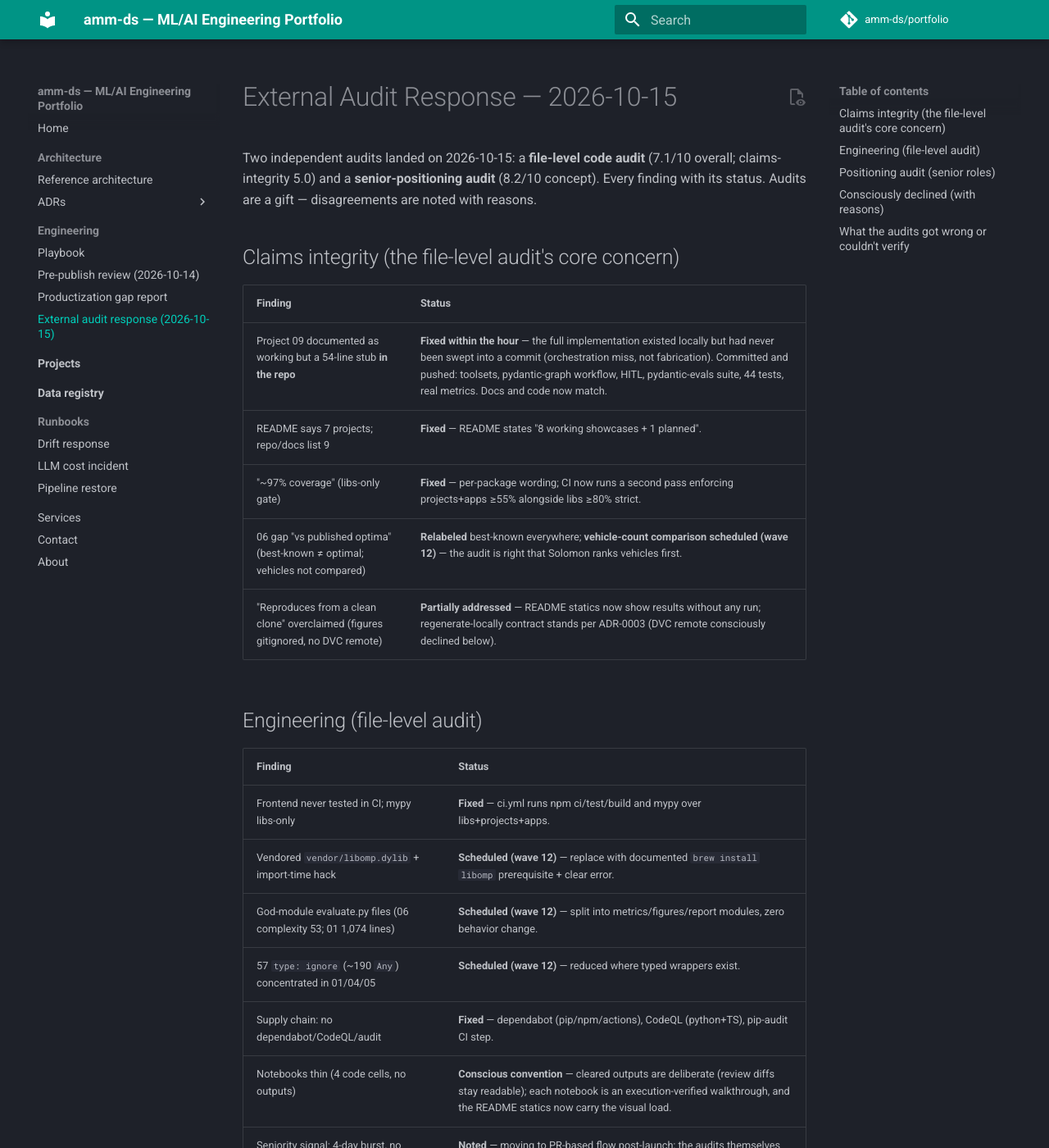
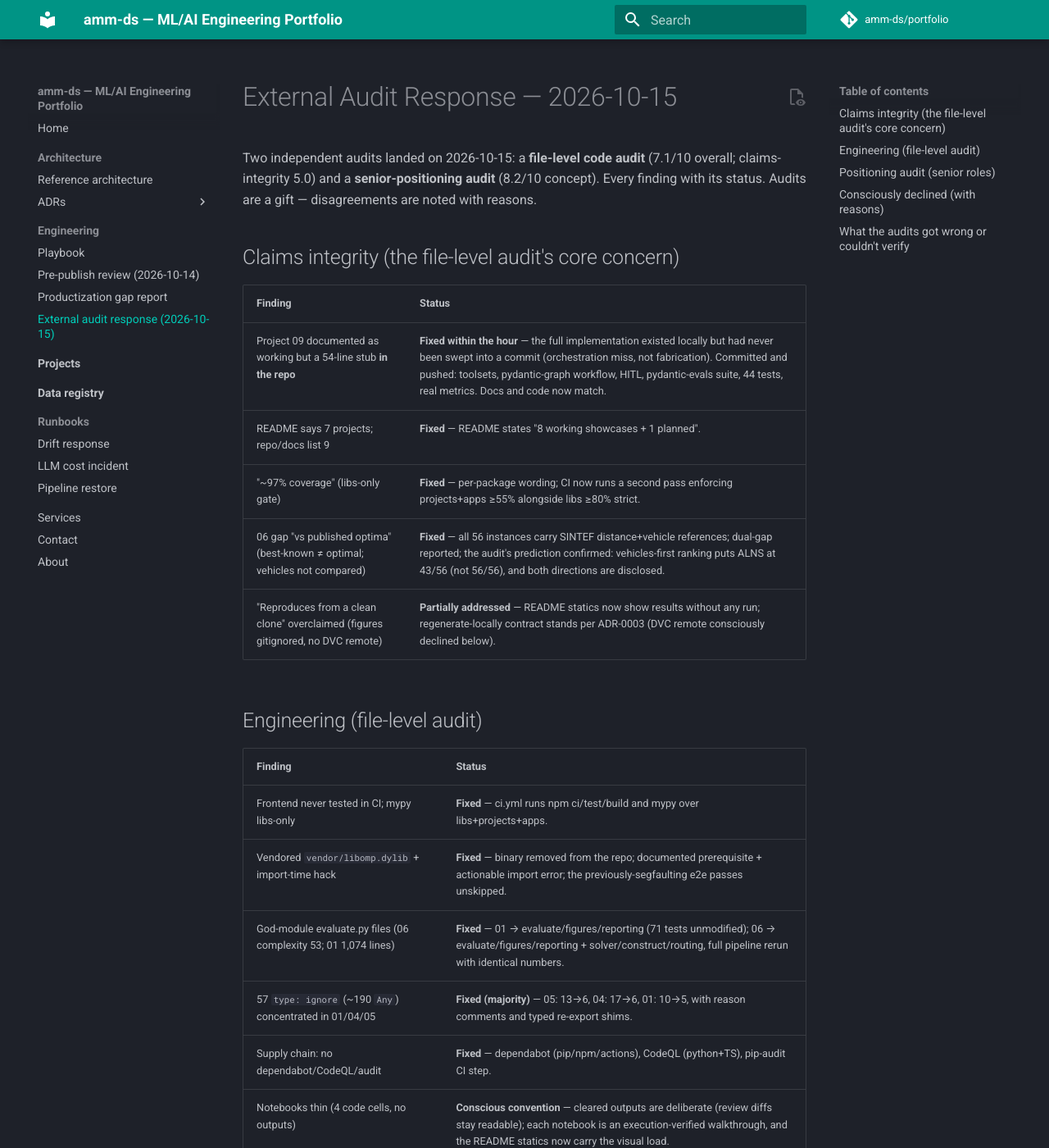
Before and after one commit to amm-ds/portfolio, an MkDocs documentation site: the page built from docs/audits/2026-10-15-external-audit-response.md, in a window 1280 px wide and 1400 px high. Shown: the whole window at 82% size. Built offline with MkDocs 1.6.1 and Material for MkDocs 9.7.7, drawn with Linux system fonts in a browser that asks for light colours; comment, search, counter and statistics services are not loaded.

Commit message:
docs(wave12): external-audit response — all actionable findings fixed or consciously declined

```diff
--- a/docs/audits/2026-10-15-external-audit-response.md
+++ b/docs/audits/2026-10-15-external-audit-response.md
@@ -11,7 +11,7 @@ with its status. Audits are a gift — disagreements are noted with reasons.
 | Project 09 documented as working but a 54-line stub **in the repo** | **Fixed within the hour** — the full implementation existed locally but had never been swept into a commit (orchestration miss, not fabrication). Committed and pushed: toolsets, pydantic-graph workflow, HITL, pydantic-evals suite, 44 tests, real metrics. Docs and code now match. |
 | README says 7 projects; repo/docs list 9 | **Fixed** — README states "8 working showcases + 1 planned". |
 | "~97% coverage" (libs-only gate) | **Fixed** — per-package wording; CI now runs a second pass enforcing projects+apps ≥55% alongside libs ≥80% strict. |
-| 06 gap "vs published optima" (best-known ≠ optimal; vehicles not compared) | **Relabeled** best-known everywhere; **vehicle-count comparison scheduled (wave 12)** — the audit is right that Solomon ranks vehicles first. |
+| 06 gap "vs published optima" (best-known ≠ optimal; vehicles not compared) | **Fixed** — all 56 instances carry SINTEF distance+vehicle references; dual-gap reported; the audit's prediction confirmed: vehicles-first ranking puts ALNS at 43/56 (not 56/56), and both directions are disclosed. |
 | "Reproduces from a clean clone" overclaimed (figures gitignored, no DVC remote) | **Partially addressed** — README statics now show results without any run; regenerate-locally contract stands per ADR-0003 (DVC remote consciously declined below). |
 
 ## Engineering (file-level audit)
@@ -19,9 +19,9 @@ with its status. Audits are a gift — disagreements are noted with reasons.
 | Finding | Status |
 |---|---|
 | Frontend never tested in CI; mypy libs-only | **Fixed** — ci.yml runs npm ci/test/build and mypy over libs+projects+apps. |
-| Vendored `vendor/libomp.dylib` + import-time hack | **Scheduled (wave 12)** — replace with documented `brew install libomp` prerequisite + clear error. |
-| God-module evaluate.py files (06 complexity 53; 01 1,074 lines) | **Scheduled (wave 12)** — split into metrics/figures/report modules, zero behavior change. |
-| 57 `type: ignore` (~190 `Any`) concentrated in 01/04/05 | **Scheduled (wave 12)** — reduced where typed wrappers exist. |
+| Vendored `vendor/libomp.dylib` + import-time hack | **Fixed** — binary removed from the repo; documented prerequisite + actionable import error; the previously-segfaulting e2e passes unskipped. |
+| God-module evaluate.py files (06 complexity 53; 01 1,074 lines) | **Fixed** — 01 → evaluate/figures/reporting (71 tests unmodified); 06 → evaluate/figures/reporting + solver/construct/routing, full pipeline rerun with identical numbers. |
+| 57 `type: ignore` (~190 `Any`) concentrated in 01/04/05 | **Fixed (majority)** — 05: 13→6, 04: 17→6, 01: 10→5, with reason comments and typed re-export shims. |
 | Supply chain: no dependabot/CodeQL/audit | **Fixed** — dependabot (pip/npm/actions), CodeQL (python+TS), pip-audit CI step. |
 | Notebooks thin (4 code cells, no outputs) | **Conscious convention** — cleared outputs are deliberate (review diffs stay readable); each notebook is an execution-verified walkthrough, and the README statics now carry the visual load. |
 | Seniority signal: 4-day burst, no PRs/issues | **Noted** — moving to PR-based flow post-launch; the audits themselves are being answered in public, which is the practice being asked for. |
```
